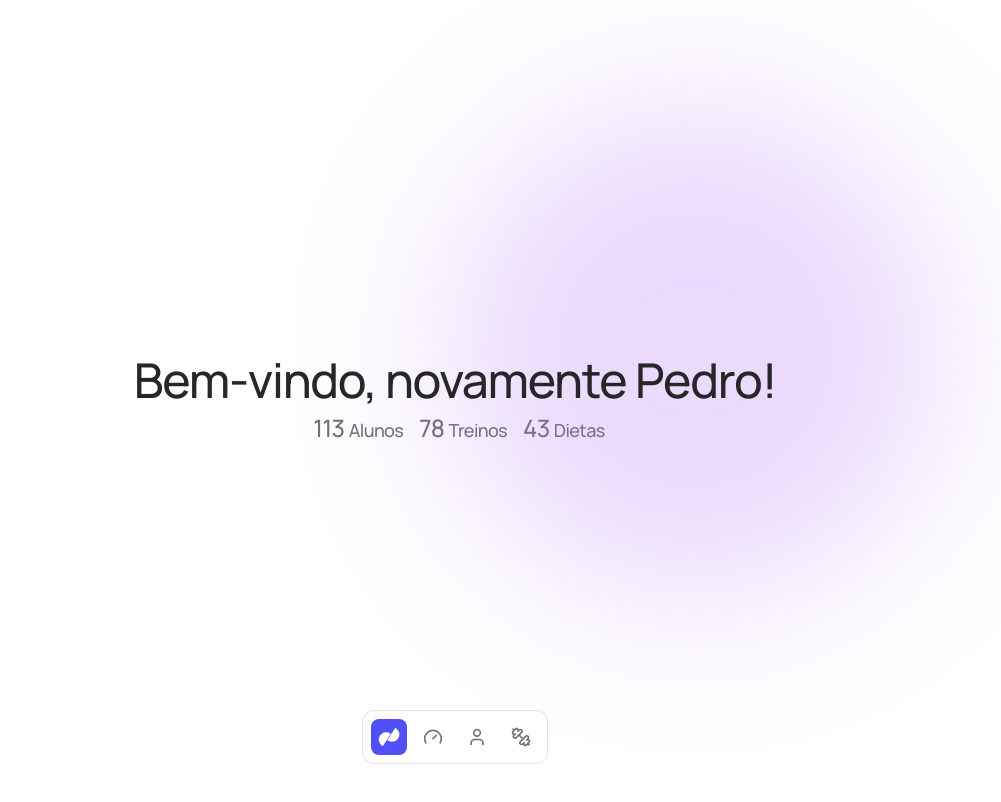
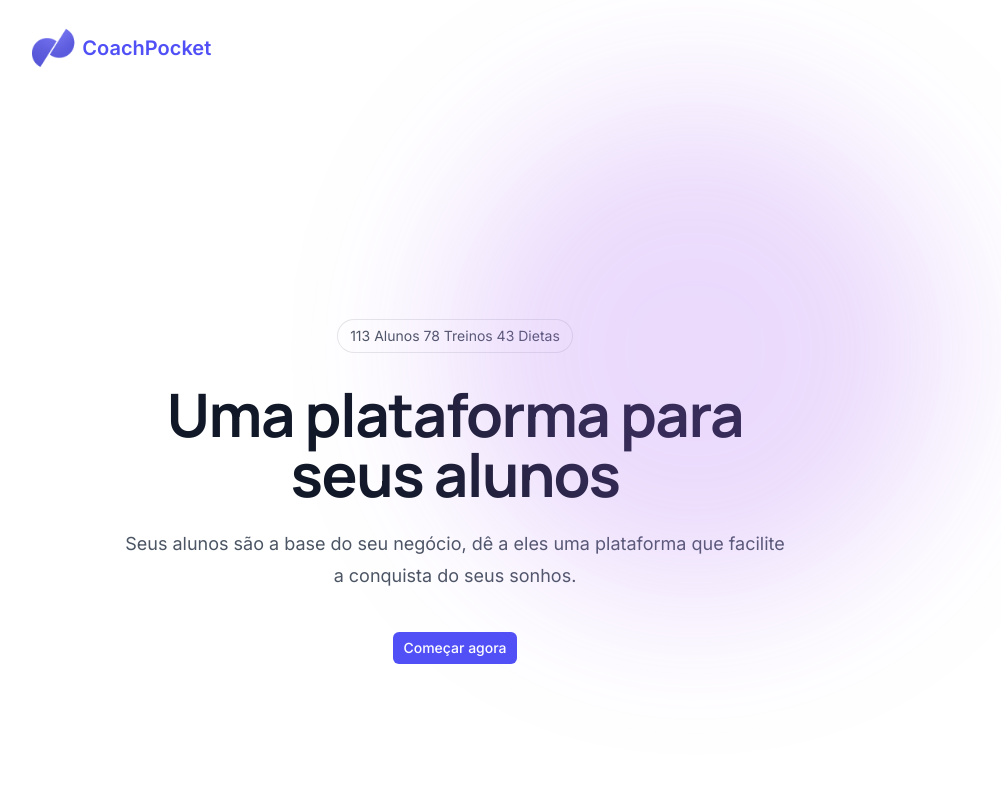
Before and after one commit to Pedro-phd/coach-pocket-v2-frontend, a Next.js app: page / in a window 1280 px wide. Shown: the top 802 px of the page, without its empty margins (185-1186 px from the left). Built offline with nearby package versions, Linux system fonts and the light colour scheme.

Commit message:
feat: change home page style

```diff
--- a/src/app/layout.tsx
+++ b/src/app/layout.tsx
@@ -1,4 +1,3 @@
-import NavBar from '@/components/nav-bar'
 import { TooltipProvider } from '@/components/ui/tooltip'
 import type { Metadata } from 'next'
 import { Inter } from 'next/font/google'
@@ -21,9 +20,8 @@ export default function RootLayout({
 			<TooltipProvider>
 				<body className={inter.className}>
 					<div className="absolute top-0 -z-10 h-full w-full bg-white">
+						{children}
 						<div className="absolute bottom-auto left-auto right-0 top-0 h-[500px] w-[500px] -translate-x-[30%] translate-y-[20%] rounded-full bg-[rgba(173,109,244,0.5)] opacity-50 blur-[80px]" />
-						<NavBar />
-						{children}
 					</div>
 				</body>
 			</TooltipProvider>
--- a/src/app/page.tsx
+++ b/src/app/page.tsx
@@ -1,50 +1,60 @@
 'use client'
+import logo from '@/../assets/logos/logo-base-256x256.png'
+import { Button } from '@/components/ds'
 import { cn } from '@/lib/utils'
+import { MotionConfig, motion } from 'framer-motion'
 import { Manrope } from 'next/font/google'
-import { motion } from 'framer-motion';
+import Image from 'next/image'
+import { useRouter } from 'next/navigation'
 
+const manrope = Manrope({ weight: ['700', '300', '500'], subsets: ['latin'] })
 
-const manrope = Manrope({ weight: ['700', '300', '500'], subsets: ['latin']  })
+const transition = {
+	ease: 'easeInOut',
+	duration: 1.5,
+}
 
 export default function Home() {
-  return (
-   <main className="flex flex-col gap-2 items-center justify-center h-full space-x-2 p-4">
-      <motion.h2
-        initial={{ opacity: 0, filter: 'blur(5px)' }}
-        whileInView={{ opacity: 1, filter: 'blur(0px)' }}
-        transition={{ ease: 'easeInOut', duration: .3 }}
-        className={
-          cn("scroll-m-20 text-2xl text-center md:text-4xl tracking-tight lg:text-5xl text-zinc-800",
-          manrope.className)}>
-        Bem-vindo, novamente Pedro!
-      </motion.h2>
-      <div className='flex gap-4'>
-
-      <motion.h3
-        className={cn("scroll-m-20 text-xl md:text-2xl tracking-tight text-zinc-500", manrope.className)}
-        initial={{ y: 10, opacity: 0 }}
-        whileInView={{ y:0, opacity: 1 }}
-        transition={{ ease: 'easeInOut', duration: .5, delay: .2 }}
-      >
-        113 <span className='text-sm md:text-lg'>Alunos</span>
-      </motion.h3>
-      <motion.h3
-        className={cn("scroll-m-20 text-xl md:text-2xl tracking-tight text-zinc-500", manrope.className)}
-        initial={{ y: 10, opacity: 0 }}
-        whileInView={{ y:0, opacity: 1 }}
-        transition={{ ease: 'easeInOut', duration: .5, delay: .4 }}
-      >
-        78 <span className='text-sm md:text-lg'>Treinos</span>
-      </motion.h3>
-      <motion.h3
-        className={cn("scroll-m-20 text-xl md:text-2xl tracking-tight text-zinc-500", manrope.className)}
-        initial={{ y: 10, opacity: 0 }}
-        whileInView={{ y:0, opacity: 1 }}
-        transition={{ ease: 'easeInOut', duration: .5, delay: .6 }}
-      >
-        43 <span className='text-sm md:text-lg'>Dietas</span>
-      </motion.h3>
-      </div>
-   </main>
-  );
+	const router = useRouter()
+	return (
+		<>
+			<div className="px-6 md:px-0">
+				<header className="w-full lg:w-2/3 flex h-24 items-center justify-between mx-auto z-10">
+					<div className="flex items-center gap-1">
+						<Image alt="logo coach pocket" src={logo} width={50} height={50} />
+						<span className="text-brand font-semibold text-xl">CoachPocket</span>
+					</div>
+				</header>
+			</div>
+			<MotionConfig transition={transition}>
+				<motion.div initial={{ opacity: 0, filter: 'blur(5px)' }} whileInView={{ opacity: 1, filter: 'blur(0px)' }}>
+					<main className="mx-auto max-w-2xl py-32 sm:py-48 lg:py-56">
+						<div className="hidden sm:mb-8 sm:flex sm:justify-center">
+							<div className="relative rounded-full px-3 py-1 text-sm leading-6 text-gray-600 ring-1 ring-gray-900/10">
+								113 Alunos 78 Treinos 43 Dietas
+							</div>
+						</div>
+						<div className="text-center">
+							<h1
+								className={cn(
+									'scroll-m-20 text-4xl font-bold tracking-tight sm:text-6xl text-gray-900',
+									manrope.className,
+								)}
+							>
+								Uma plataforma para seus alunos
+							</h1>
+							<p className="mt-6 text-lg leading-8 text-gray-600">
+								Seus alunos são a base do seu negócio, dê a eles uma plataforma que facilite a conquista do seus sonhos.
+							</p>
+							<div className="mt-10 flex items-center justify-center gap-x-6">
+								<Button type="button" variant="brand" onClick={() => router.push('/dashboard/members')}>
+									Começar agora
+								</Button>
+							</div>
+						</div>
+					</main>
+				</motion.div>
+			</MotionConfig>
+		</>
+	)
 }
```
